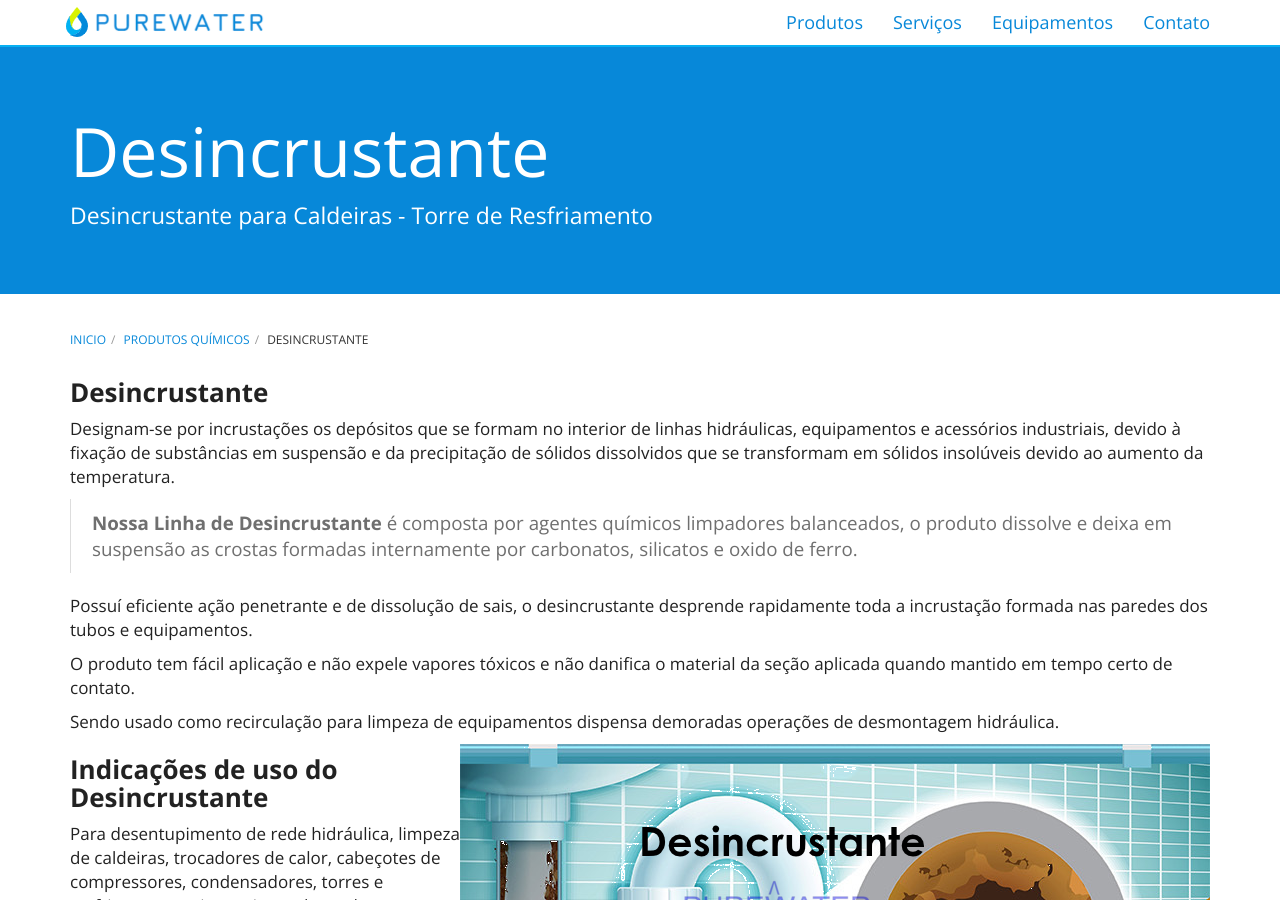
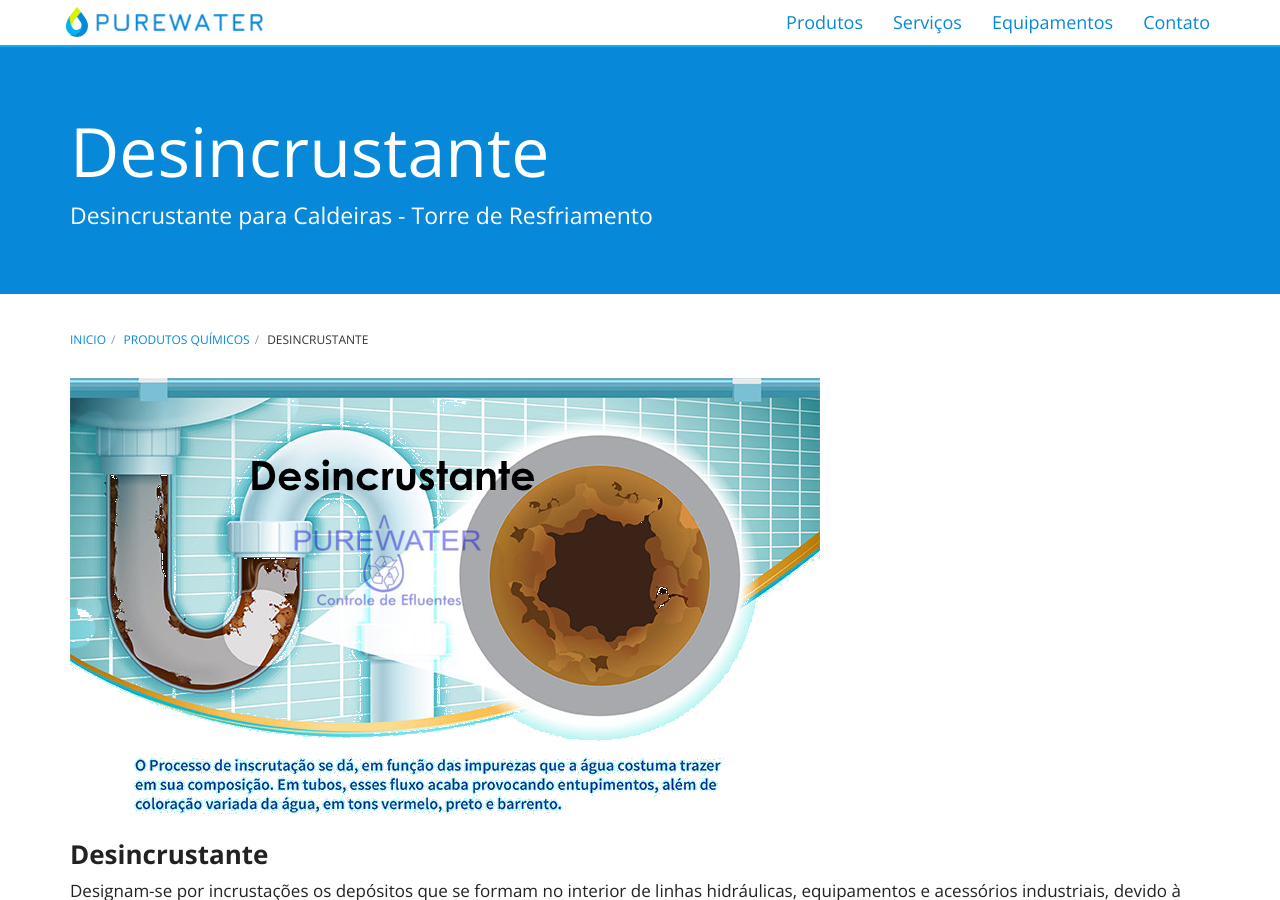
Before and after one commit to purewaterefluentes/purewaterefluentes.github.io, a Jekyll site: the page built from produtos/desincrustante.md, in a window 1280 px wide and 900 px high. Built offline with Jekyll 4.4.1, drawn with Linux system fonts in a browser that asks for light colours; nearby versions of some CDN libraries; library files that are not in the unit come from our copies.

Commit message:
Update desincrustante.md

```diff
--- a/produtos/desincrustante.md
+++ b/produtos/desincrustante.md
@@ -4,7 +4,7 @@
 title: Desincrustante
 subtitle: Desincrustante para Caldeiras - Torre de Resfriamento
 ---
-
+<img class="img-responsive pull-center" style="max-width: 75%;" src="../../website/images/Desincrustante_tubulação_agua.png" alt="Desincrustante">
 ### **Desincrustante**
 
 Designam-se por incrustações os depósitos que se formam no interior de linhas hidráulicas, equipamentos e acessórios industriais, devido à fixação de substâncias em suspensão e da precipitação de sólidos dissolvidos que se transformam em sólidos insolúveis devido ao aumento da temperatura.
@@ -16,9 +16,6 @@
 O produto tem fácil aplicação e não expele vapores tóxicos e não danifica o material da seção aplicada quando mantido em tempo certo de contato.
 
 Sendo usado como recirculação para limpeza de equipamentos dispensa demoradas operações de desmontagem hidráulica.
-
-<img class="img-responsive pull-right" style="max-width: 90%;" src="../../website/images/Desincrustante_tubulação_agua.png" alt="Desincrustante">
-
 
 ### **Indicações de uso do Desincrustante**
 
```
